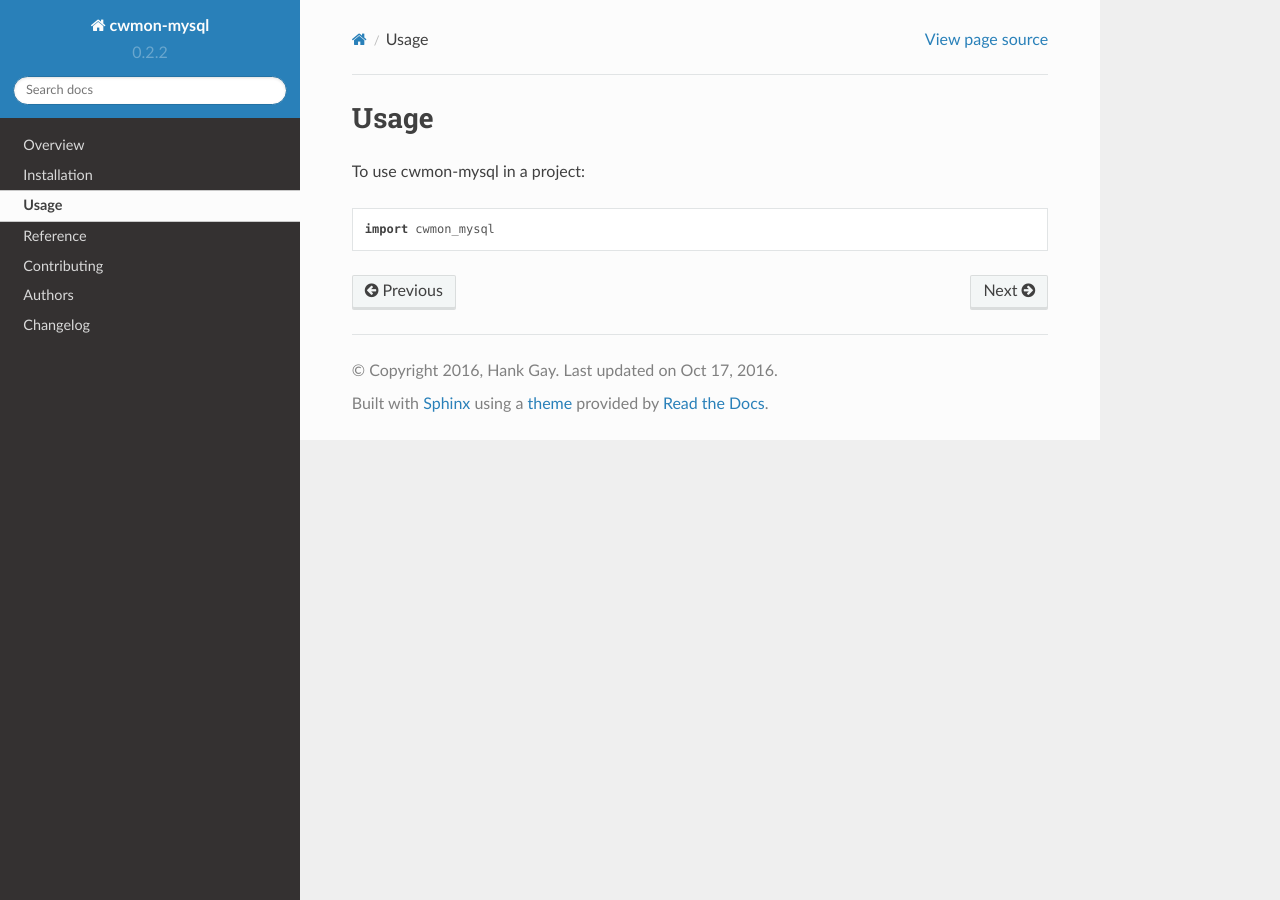
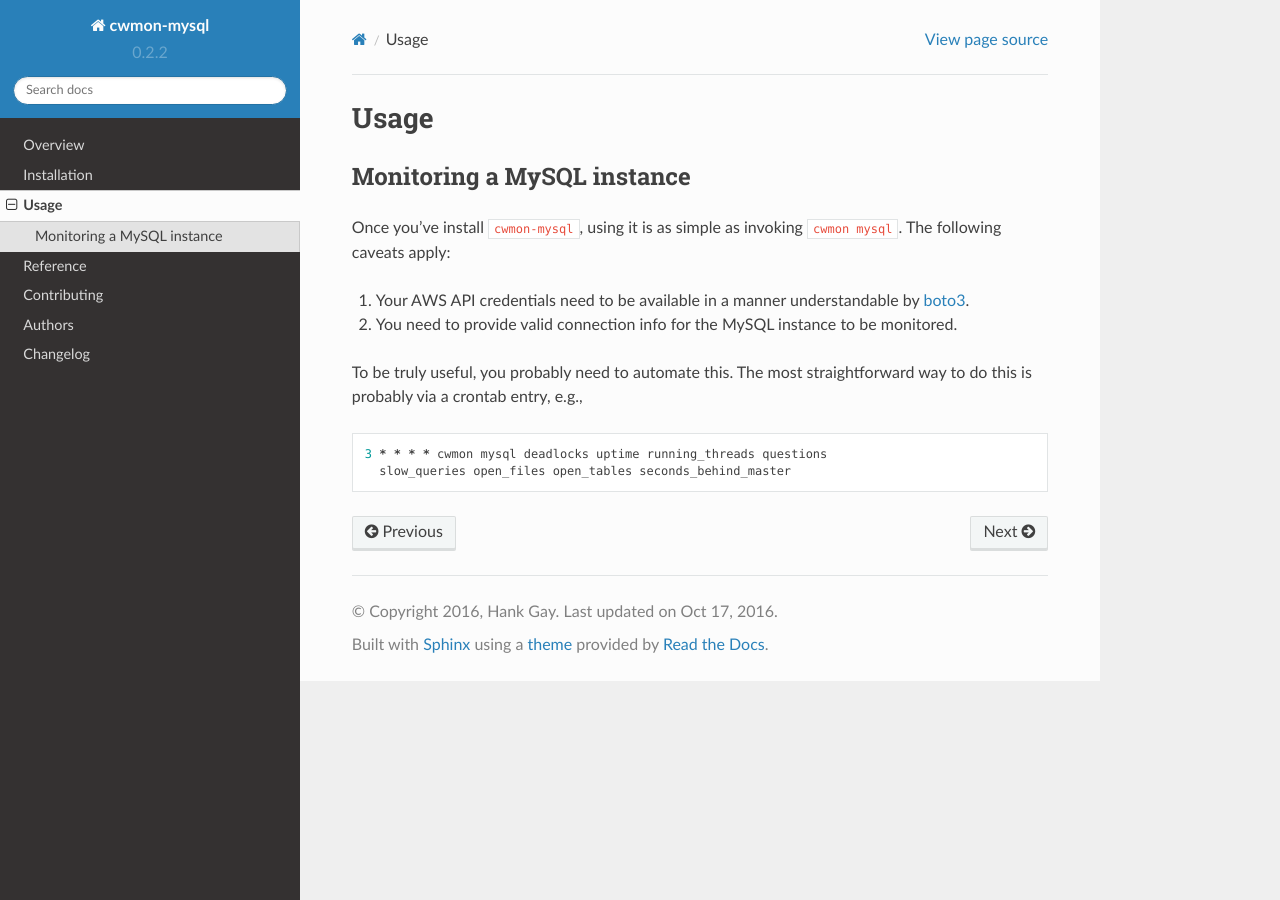
Before and after one commit to RescueTime/cwmon-mysql, a Sphinx documentation site: the page built from docs/usage.rst, in a window 1280 px wide. Built offline with Sphinx 7.4.7 and the Read the Docs theme 2.0.0, drawn with Linux system fonts in a browser that asks for light colours.

Commit message:
Provide actual usage sample.

```diff
--- a/docs/usage.rst
+++ b/docs/usage.rst
@@ -2,6 +2,25 @@
 Usage
 =====
 
-To use cwmon-mysql in a project::
+Monitoring a MySQL instance
+===========================
 
-	import cwmon_mysql
+Once you've install ``cwmon-mysql``, using it is as simple as invoking
+``cwmon mysql``. The following caveats apply:
+
+#) Your AWS API credentials need to be available in a manner
+   understandable by boto3_.
+#) You need to provide valid connection info for the MySQL instance
+   to be monitored.
+
+.. _boto3: http://boto3.readthedocs.io/en/latest/
+
+To be truly useful, you probably need to automate this. The most
+straightforward way to do this is probably via a crontab entry, e.g., ::
+
+    3 * * * * cwmon mysql deadlocks uptime running_threads questions
+      slow_queries open_files open_tables seconds_behind_master
+
+.. note: This assumes that the cron job is running in a context where
+         the above caveats are true. If not, then you would need to
+         address that issue.
```
